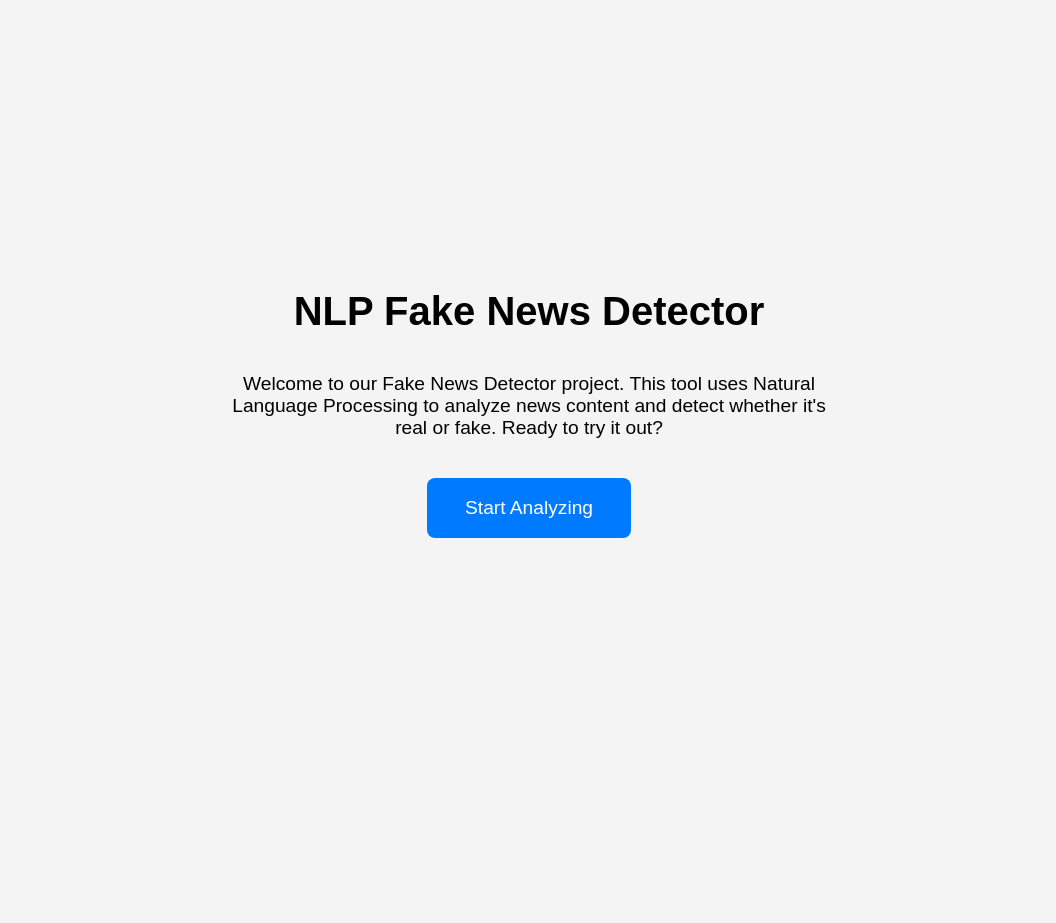
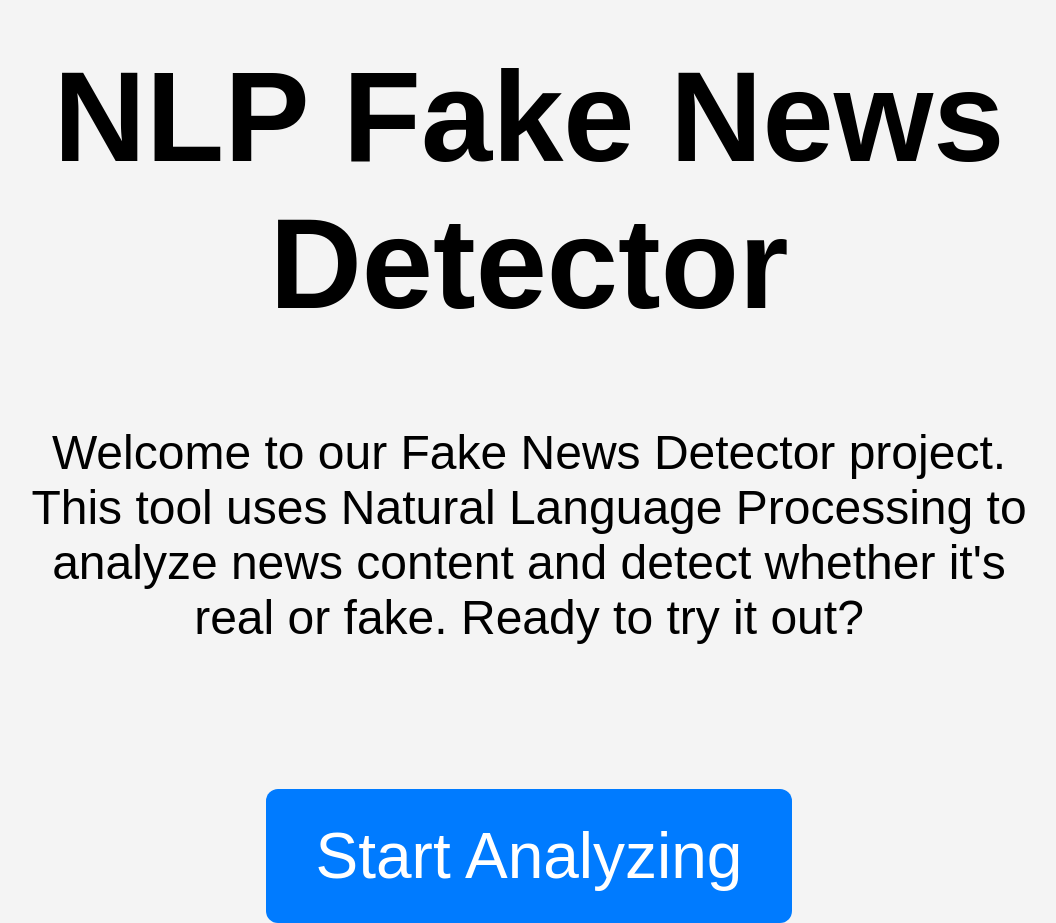
Before and after one commit to redfrog66/NLP_Fake_News_Detection, a Python web app: template app/templates/index.html in a window 1280 px wide. Shown: the whole page, without its empty margins (111-1167 px from the left). Before the commit the page ends 538 px from the top, so only its background shows below. Run offline with Jinja, Linux system fonts and the light colour scheme; the template is opened without the code that fills it, so the values that code supplies are empty.

Commit message:
Enhance index.html with improved styling and layout adjustments

```diff
--- a/app/templates/index.html
+++ b/app/templates/index.html
@@ -7,6 +7,7 @@
   <style>
     body {
       font-family: Arial, sans-serif;
+      font-size: 2em;
       display: flex;
       flex-direction: column;
       align-items: center;
@@ -14,25 +15,27 @@
       height: 100vh;
       margin: 0;
       background-color: #f4f4f4;
+      padding: 40px;
     }
     h1 {
-      font-size: 2.5em;
-      margin-bottom: 0.5em;
+      font-size: 4em;
+      margin-bottom: 40px;
+      text-align: center;
     }
     p {
-      max-width: 600px;
+      max-width: 1000px;
       text-align: center;
-      font-size: 1.2em;
-      margin-bottom: 2em;
+      font-size: 1.5em;
+      margin-bottom: 3em;
     }
     a.button {
       display: inline-block;
-      padding: 1em 2em;
-      font-size: 1.2em;
+      padding: 30px 50px;
+      font-size: 2em;
       color: white;
       background-color: #007BFF;
       text-decoration: none;
-      border-radius: 8px;
+      border-radius: 12px;
       transition: background-color 0.3s;
     }
     a.button:hover {
```
